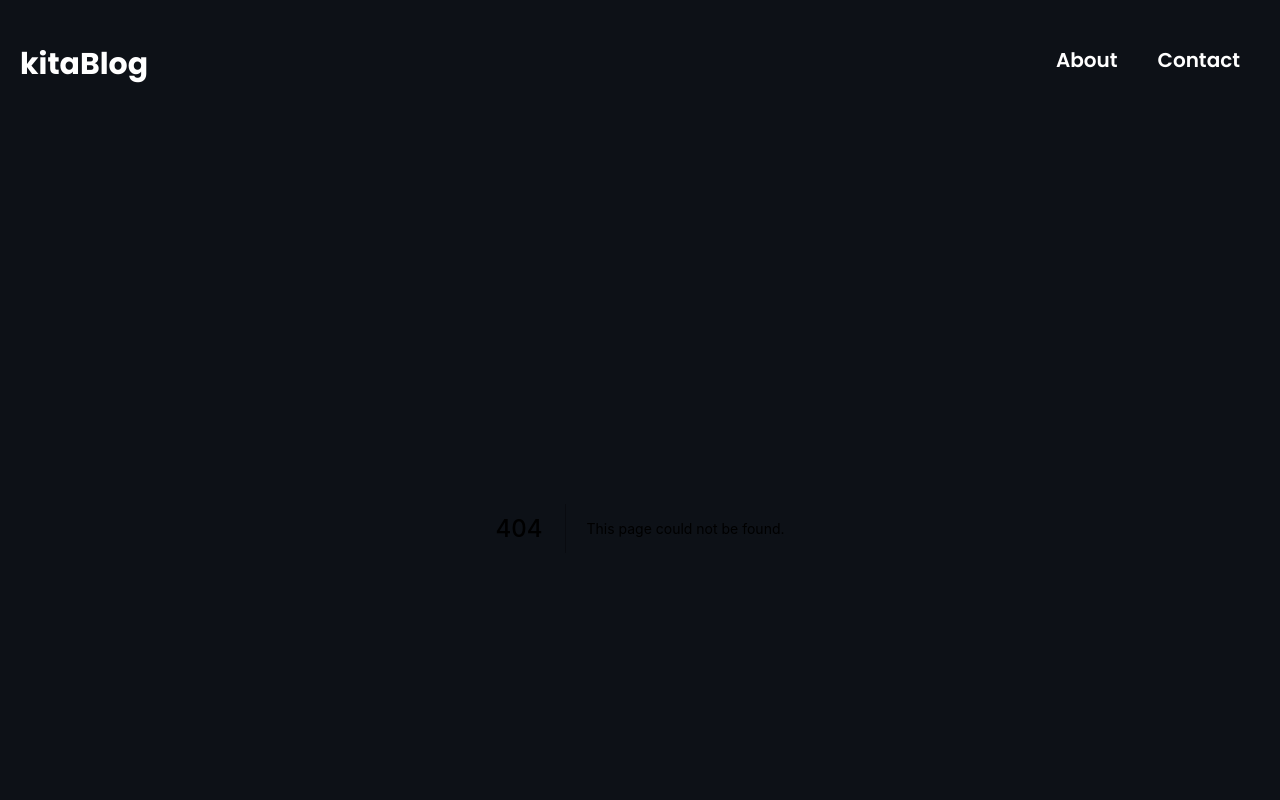
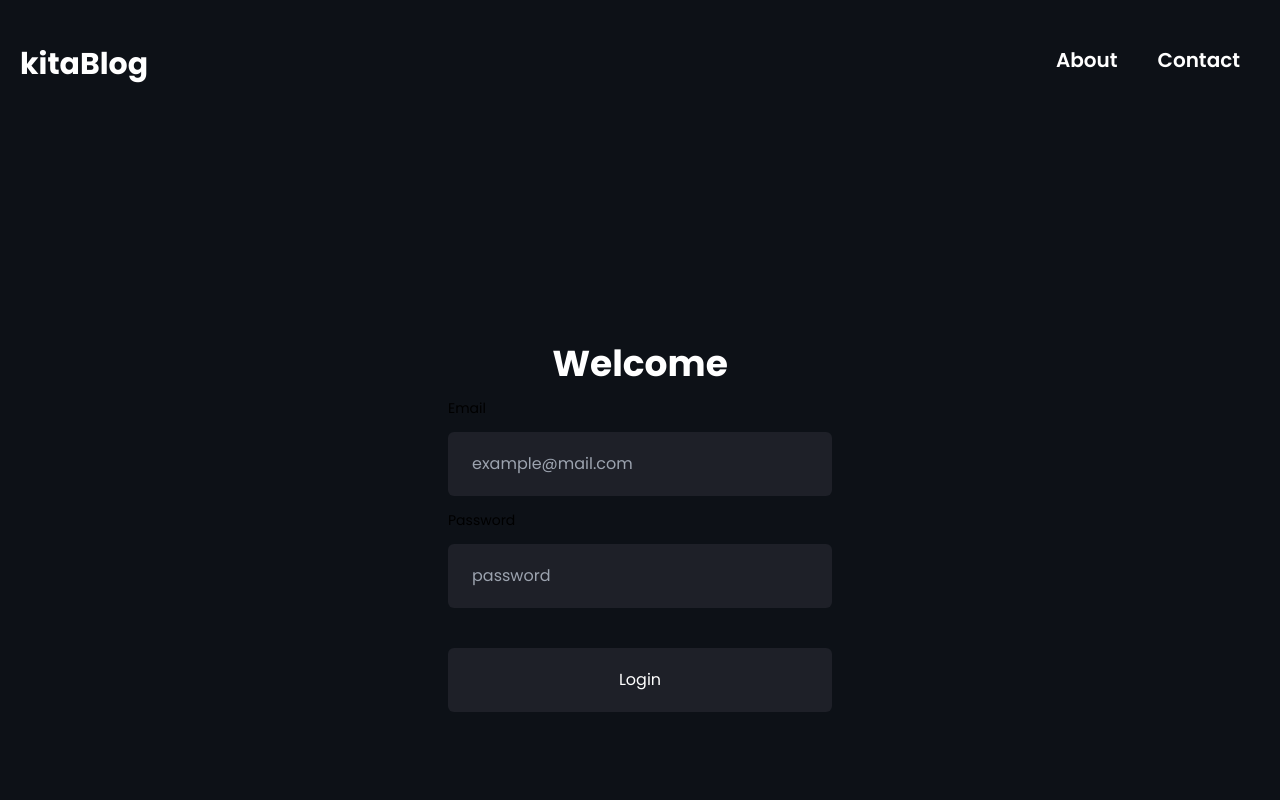
Before and after one commit to kitanoyoru/kitaBlog, a Next.js app: page /editor/login in a window 1280 px wide. Before the commit this address had no page. Shown: the top 800 px of the page. Built offline with nearby package versions, Linux system fonts and the light colour scheme; no server answers.

Commit message:
fix: start fixing editor page

```diff
--- /dev/null
+++ b/layout/EditorLayout.tsx
@@ -0,0 +1,35 @@
+// Basic imports
+import { useState, useEffect, useContext, createContext } from "react";
+import { onAuthStateChanged } from "firebase/auth";
+import PostService from "../lib/services/PostService";
+import AuthService from "../lib/services/AuthService";
+import { auth } from "../lib/config/firebase";
+import { setLocal } from "../lib/utils/localStorage";
+
+// Types
+import type { IPost, IPostUpdate } from "../lib/types";
+import type { ReactNode } from "react";
+import type { NextPage } from "next";
+import type { User } from "firebase/auth";
+
+interface IEditorContext {
+  posts: IPost[]
+  user: User | null
+
+  login: (email: string, password: string) => void
+  createPost: (post: IPost) => void
+  deletePost: (post: IPost) => void
+
+  updateCache: () => void
+  updatePost: (id: string, post: IPostUpdate, updatePath: string[]) => void;
+}
+
+interface EditorLayoutProps {
+  children: React.ReactNode
+}
+
+const editorContext = createContext<IEditorContext>({} as IEditorContext);
+
+const EditorLayout: NextPage<EditorLayoutProps> = () => {};
+
+export default EditorLayout;
--- a/lib/config/firebase.ts
+++ b/lib/config/firebase.ts
@@ -1,6 +1,8 @@
 // Basic imports
 import { initializeApp, getApps, getApp } from "firebase/app"
+
 import { getFirestore } from "firebase/firestore"
+import { getAuth } from "firebase/auth"
 
 const firebaseConfig = {
   apiKey: process.env.NEXT_PUBLIC_FIREBASE_API_KEY,
@@ -15,5 +17,6 @@ const firebaseConfig = {
 const app = getApps().length === 0 ? initializeApp(firebaseConfig) : getApp()
 
 const db = getFirestore(app)
+const auth = getAuth(app)
 
-export { db }
+export { db, auth }
--- /dev/null
+++ b/lib/services/AuthService.ts
@@ -0,0 +1,13 @@
+// Basic imports
+import { signInWithEmailAndPassword } from "firebase/auth"
+import { setLocal } from "../utils/localStorage"
+import { auth } from "../config/firebase"
+
+class AuthService {
+  static async loginUser(email: string, password: string) {
+    await signInWithEmailAndPassword(auth, email, password)
+    setLocal("auth", true)
+  }
+}
+
+export default AuthService
--- a/pages/editor.tsx
+++ b/pages/editor/index.tsx
@@ -1,28 +1,32 @@
 // Basic imports
 import Link from "next/link"
-import Markdown from "../components/Markdown"
-import Alert from "../components/Alert"
-import PostService from "../lib/services/PostService"
-import revalidatePosts from "../lib/utils/revalidatePosts"
+import Markdown from "../../components/Markdown"
+import Alert from "../../components/Alert"
+import PostService from "../../lib/services/PostService"
+import revalidatePosts from "../../lib/utils/revalidatePosts"
+import { useRouter } from "next/router"
 import { HiOutlineArrowNarrowLeft } from "react-icons/hi"
 import { Timestamp } from "firebase/firestore"
 import { uid } from "uid"
-import { clearLocal, readLocal, setLocal } from "../lib/utils/localStorage"
+import { clearLocal, readLocal, setLocal } from "../../lib/utils/localStorage"
 import { AiOutlineClear } from "react-icons/ai"
 import { useRef, useState } from "react"
 
 // Types
-import { IAlert, AlertEnum } from "../lib/types"
+import { IAlert, AlertEnum } from "../../lib/types"
 import type { MutableRefObject } from "react"
 import type { NextPage } from "next"
-import type { IPost, IPostUpdate } from "../lib/types"
+import type { IPost, IPostUpdate } from "../../lib/types"
 
 const Editor: NextPage = () => {
+  const router = useRouter()
+
   const draftPost: IPostUpdate = readLocal("draftPost")
+
   const [alert, setAlert] = useState<IAlert>({ type: AlertEnum.ERROR, message: "" })
   const [error, setError] = useState("")
+  const [isPreview, setIsPreview] = useState(false)
 
-  const [isPreview, setIsPreview] = useState(false)
   const contentRef = useRef() as MutableRefObject<HTMLTextAreaElement>
   const titleRef = useRef() as MutableRefObject<HTMLInputElement>
   const imageRef = useRef() as MutableRefObject<HTMLInputElement>
--- /dev/null
+++ b/pages/editor/login.tsx
@@ -0,0 +1,86 @@
+// Basic imports
+import React, { useRef } from "react"
+import AuthService from "../../lib/services/AuthService"
+import { useRouter } from "next/router"
+
+// Types
+import type { NextPage } from "next"
+import type { FormEvent } from "react"
+
+interface Input {
+  placeholder: string
+  type: string
+  label: string
+  ref: React.MutableRefObject<HTMLInputElement>
+}
+
+const Login: NextPage = () => {
+  const router = useRouter()
+
+  const emailRef = useRef() as React.MutableRefObject<HTMLInputElement>
+  const passwordRef = useRef() as React.MutableRefObject<HTMLInputElement>
+
+  const inputs: Input[] = [
+    {
+      placeholder: "example@mail.com",
+      type: "email",
+      label: "Email",
+      ref: emailRef
+    },
+    {
+      placeholder: "password",
+      type: "password",
+      label: "Password",
+      ref: passwordRef
+    }
+  ]
+
+  const validatePasswordInput = () => {
+    const password = passwordRef.current.value
+    if (password.trim().length < 6) {
+      return false
+    }
+    return true
+  }
+  const onSubmit = (e: FormEvent) => {
+    e.preventDefault()
+
+    const email = emailRef.current.value
+    const password = passwordRef.current.value
+
+    const isValid = validatePasswordInput()
+    if (isValid) {
+      AuthService.loginUser(email, password)
+      router.push("/editor")
+    }
+  }
+
+  return (
+    <div className="bg-primary w-full min-h-screen flex justify-center items-center p-5 sm:p-0">
+      <div className="w-96">
+        <h1 className="text-white text-center text-4xl font-bold">Welcome</h1>
+        <form onSubmit={onSubmit}>
+          {inputs.map(({ label, placeholder, type, ref }, index) => {
+            return (
+              <div className="group mt-3" key={index}>
+                <label className="text-sm text-whte">{label}</label>
+                <input
+                  className="w-full border-white outline-none mt-3 bg-secondary py-5 px-6 rounded-md transition-all"
+                  type={type}
+                  placeholder={placeholder}
+                  ref={ref}
+                  required
+                />
+              </div>
+            )
+          })}
+          <button className="mt-10 bg-secondary w-full py-5 rounded-md hover:ring-4 transition-all text-white">
+            Login
+          </button>
+        </form>
+      </div>
+    </div>
+  )
+}
+
+export default Login
```
